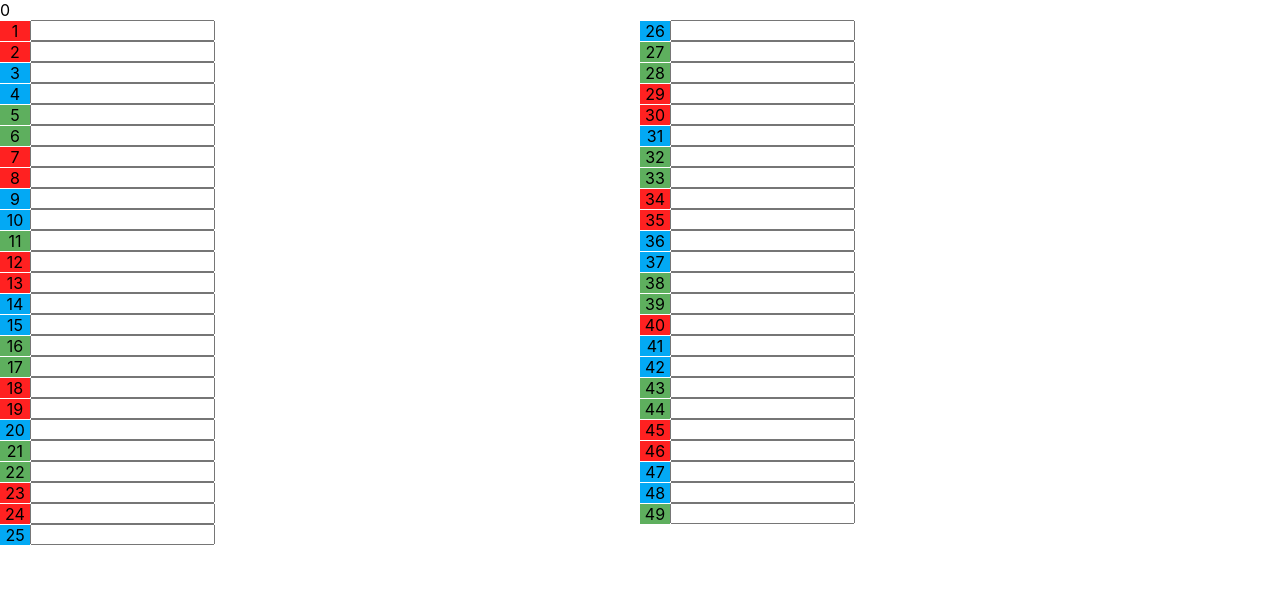
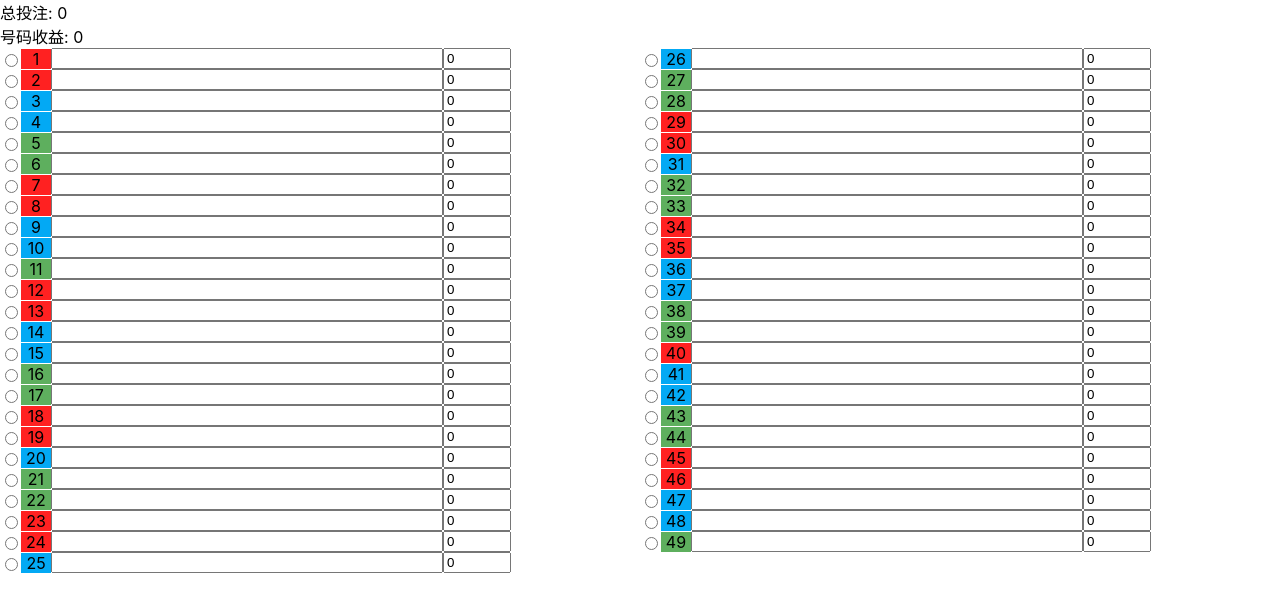
Before and after one commit to yellowbang/ferris, a React (Create React App) app: page / in a window 1280 px wide. Shown: the top 612 px of the page. Built offline with nearby package versions, Linux system fonts and the light colour scheme.

Commit message:
number benefit

```diff
--- a/src/App.js
+++ b/src/App.js
@@ -1,25 +1,60 @@
 import React, { Component } from 'react';
+import util from './util';
 import Field from './Field';
 import './App.scss';
 
-const COLORS = ['#ff0000de', '#03a9f4', '#008000a1'];
+const COLORS = [util.red, util.blue, util.green];
 const COLOR_INDEXES = [0, 0, 1, 1, 2, 2, 0, 0, 1, 1, 2, 0, 0, 1, 1, 2, 2, 0, 0, 1, 2, 2, 0, 0, 1, 1, 2, 2, 0, 0, 1, 2, 2, 0, 0, 1, 1, 2, 2, 0, 1, 1, 2, 2, 0, 0, 1, 1, 2];
 
 class App extends Component {
     constructor(props) {
         super(props);
         this.state = {
+            selectedNumber: 0,
             total: 0,
             inputs: [0, 0, 0, 0, 0, 0, 0, 0, 0, 0, 0, 0, 0, 0, 0, 0, 0, 0, 0, 0, 0, 0, 0, 0, 0, 0, 0, 0, 0, 0, 0, 0, 0, 0, 0, 0, 0, 0, 0, 0, 0, 0, 0, 0, 0, 0, 0, 0, 0],
         };
     }
 
-    onFieldChange = (index, value) => {
+    onTotalChange = (index, value) => {
         let inputs = this.state.inputs.concat();
         inputs[index] = value;
+        let total = inputs.reduce((partial_sum, a) => partial_sum + a);
         this.setState({
-            inputs
+            inputs,
+            total
         })
+    };
+
+    onRadioChange = (number) => {
+        this.setState({
+            selectedNumber: number
+        })
+    };
+
+    addField = (i) => {
+        const me = this;
+        return (
+            <Field
+                key={i}
+                index={i}
+                onTotalChange={me.onTotalChange}
+                onRadioChange={me.onRadioChange}
+                number={i + 1}
+                isChecked={this.state.selectedNumber === i + 1}
+                backgroundColor={COLORS[COLOR_INDEXES[i]]}
+            />
+        )
+    };
+
+    calculateBenefit = () => {
+        const me = this;
+        const state = me.state;
+        let serviceFee = state.total * 0.1;
+        let numberBenefit = state.total - state.inputs[state.selectedNumber - 1] * 44 - serviceFee || 0;
+        let colorBenefit = state.total - state.inputs[state.selectedNumber - 1] * 44 - serviceFee;
+        let animalBenefit = state.total - state.inputs[state.selectedNumber - 1] * 44 - serviceFee;
+        return { numberBenefit, colorBenefit, animalBenefit }
     };
 
     componentDidMount() {
@@ -28,38 +63,37 @@ class App extends Component {
     render() {
 
         const me = this;
-        let i = 0;
+        let i = 0, j = 0, k = 0;
         let fields1 = [];
         let fields2 = [];
         for (i; i < 25; i++) {
             fields1.push(
-                <Field
-                    key={i}
-                    index={i}
-                    onChange={me.onFieldChange}
-                    number={i+1}
-                    backgroundColor={COLORS[COLOR_INDEXES[i]]}
-                />
+                me.addField(i)
             )
         }
         for (i; i < COLOR_INDEXES.length; i++) {
             fields2.push(
-                <Field
-                    key={i}
-                    index={i}
-                    onChange={me.onFieldChange}
-                    number={i+1}
-                    backgroundColor={COLORS[COLOR_INDEXES[i]]}
-                />
+                me.addField(i)
             )
         }
 
-        const sum = this.state.inputs.reduce((partial_sum, a) => partial_sum + a);
+        const { numberBenefit, colorBenefit, animalBenefit } = me.calculateBenefit();
 
         return (
             <div className="app">
                 <div className="result-header">
-                    {sum}
+                    <div className="header-item">
+                        总投注: {me.state.total}
+                    </div>
+                    <div className="header-item">
+                        号码收益: {numberBenefit}
+                    </div>
+                    {/*<div className="header-item">*/}
+                        {/*颜色收益: {numberBenefit}*/}
+                    {/*</div>*/}
+                    {/*<div className="header-item">*/}
+                        {/*生肖收益: {numberBenefit}*/}
+                    {/*</div>*/}
                 </div>
                 <div className="guest-input">
                     <div className="guest-input-column">
@@ -69,7 +103,6 @@ class App extends Component {
                         {fields2}
                     </div>
                 </div>
-
             </div>
         );
     }
--- a/src/App.scss
+++ b/src/App.scss
@@ -22,4 +22,12 @@
         width: 30px;
         text-align: center;
     }
+
+    .bets {
+        width: 30vw;
+    }
+
+    .total {
+        width: 60px;
+    }
 }
--- a/src/Field.js
+++ b/src/Field.js
@@ -4,14 +4,36 @@ import './App.scss';
 class Field extends Component {
     constructor(props) {
         super(props);
-        this.state = {};
+        this.state = {
+            total: 0
+        };
     }
 
     componentDidMount() {
     }
 
     onTextChange = (input) => {
-        this.props.onChange(this.props.index, parseInt(input.currentTarget.value) || 0);
+        const inputNumbers = input.currentTarget.value.trim().split(' ');
+        let sum = 0;
+        if (inputNumbers.length > 1) {
+            sum = input.currentTarget.value.trim().split(' ').reduce((partial_sum, a) => parseInt(partial_sum) + parseInt(a, 10));
+        } else if (inputNumbers.length === 1 && typeof(parseInt(inputNumbers)) === "number") {
+            sum = parseInt(inputNumbers);
+        }
+        if (typeof(sum) === "number") {
+            this.props.onTotalChange(this.props.index, sum);
+            this.setState({
+                total: sum
+            })
+        }
+    };
+
+    onTotalChange = (input) => {
+        this.props.onTotalChange(this.props.index, parseInt(input.currentTarget.value) || 0);
+    };
+
+    onRadioChange = () => {
+        this.props.onRadioChange(this.props.number);
     };
 
     render() {
@@ -22,9 +44,11 @@ class Field extends Component {
 
         return (
             <div className="field-container">
+                <input type="radio" value={this.props.index} checked={this.props.isChecked}
+                       onChange={me.onRadioChange}/>
                 <span className="number" style={style}>{me.props.number}</span>
-                <input className="total" type='number' onChange={me.onTextChange}>
-                </input>
+                <input className="bets" onChange={me.onTextChange}/>
+                <input className="total" type='number' value={this.state.total} onChange={me.onTotalChange}/>
             </div>
         );
     }
--- /dev/null
+++ b/src/util.js
@@ -0,0 +1,5 @@
+export default {
+    red: '#ff0000de',
+    blue: '#03a9f4',
+    green: '#008000a1',
+};
```
